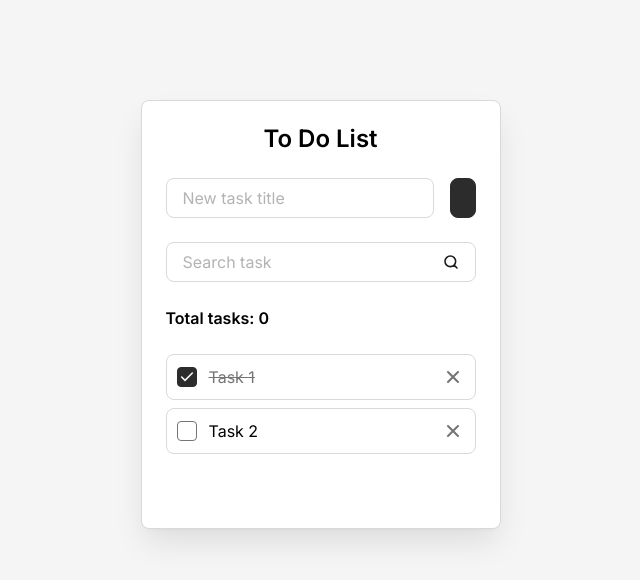
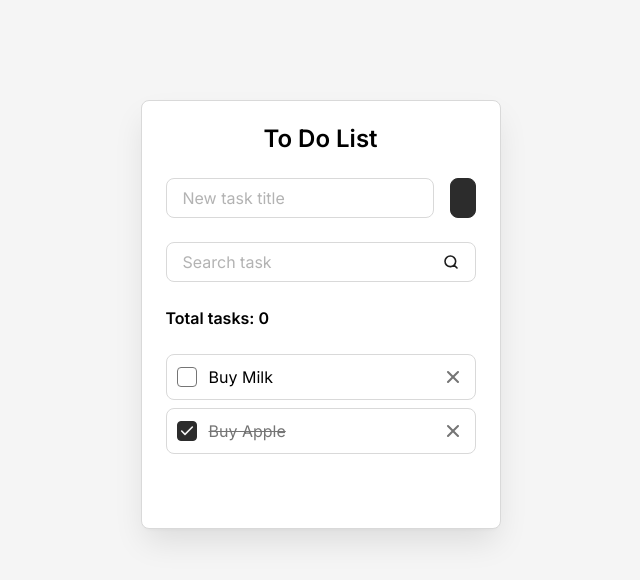
Before and after one commit to MagzhanYerbosyn/React, a React (Vite) app in the folder todo-react/: page / in a window 1280 px wide. Shown: the top 580 px of the page, without its empty margins (312-952 px from the left). Built offline with nearby package versions, Linux system fonts and the light colour scheme.

Commit message:
fix: add props to TodoItem component

```diff
--- a/todo-react/src/components/TodoItem.jsx
+++ b/todo-react/src/components/TodoItem.jsx
@@ -1,10 +1,14 @@
-const TodoItem = () => {
+const TodoItem = (props) => {
+  const { className = '', id, title, isDone } = props;
+
   return (
-    <li className="todo__item todo-item">
-      <input className="todo-item__checkbox" id="task-1" type="checkbox" checked />
-      <label className="todo-item__label" htmlFor="task-1">
-        Task 1
+    <li className={`todo-item ${className}`}>
+      <input className="todo-item__checkbox" id={id} type="checkbox" checked={isDone} />
+
+      <label className="todo-item__label" htmlFor={id}>
+        {title}
       </label>
+
       <button className="todo-item__delete-button" aria-label="Delete" title="Delete">
         <svg
           width="20"
--- a/todo-react/src/components/TodoList.jsx
+++ b/todo-react/src/components/TodoList.jsx
@@ -9,30 +9,8 @@ const TodoList = () => {
 
   return (
     <ul className="todo__list">
-      <TodoItem title="Buy Milk" isDone={false} />
-      <li className="todo__item todo-item">
-        <input className="todo-item__checkbox" id="task-2" type="checkbox" />
-        <label className="todo-item__label" htmlFor="task-2">
-          Task 2
-        </label>
-        <button className="todo-item__delete-button" aria-label="Delete" title="Delete">
-          <svg
-            width="20"
-            height="20"
-            viewBox="0 0 20 20"
-            fill="none"
-            xmlns="http://www.w3.org/2000/svg"
-          >
-            <path
-              d="M15 5L5 15M5 5L15 15"
-              stroke="#757575"
-              strokeWidth="2"
-              strokeLinecap="round"
-              strokeLinejoin="round"
-            />
-          </svg>
-        </button>
-      </li>
+      <TodoItem className="todo__item" id="task-1" title="Buy Milk" isDone={false} />
+      <TodoItem className="todo__item" id="task-2" title="Buy Apple" isDone />
     </ul>
   );
 };
```
